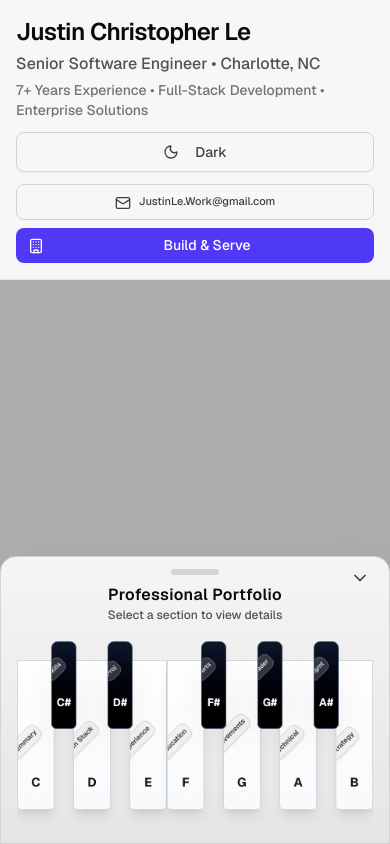
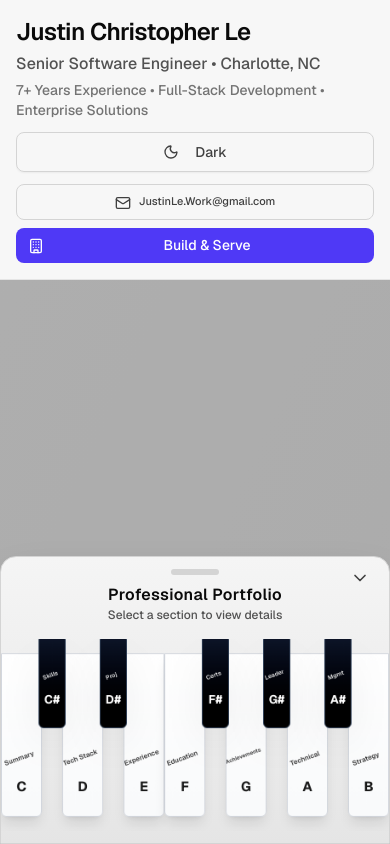
Before and after one commit to XaeartAI/Resume, a Next.js app: page / in a window 390 px wide. Built offline with nearby package versions, Linux system fonts and the light colour scheme.

Commit message:
more mobile fixes6 keyboard and slanting3

```diff
--- a/app/page.tsx
+++ b/app/page.tsx
@@ -19,6 +19,9 @@ const PianoKey = ({
   onClick?: () => void
   section?: string
 }) => {
+  const keyRef = useRef<HTMLDivElement | null>(null)
+  const labelTextRef = useRef<HTMLSpanElement | null>(null)
+  const [labelScale, setLabelScale] = useState(1)
   const labelMap: Record<string, string> = {
     Certifications: "Certs",
     Leadership: "Leader",
@@ -28,8 +31,35 @@ const PianoKey = ({
   const displaySection = section ? (labelMap[section] ?? section) : section
   const isLeadership = displaySection === "Leadership"
   const labelSizeClass = isBlack
-    ? (isLeadership ? "text-[10px] sm:text-[11px] md:text-[12px]" : "text-[8px] xs:text-[9px] sm:text-[10px] md:text-[12px]")
-    : (isLeadership ? "text-[11px] sm:text-[12px]" : "text-[9px] sm:text-[10px] md:text-[12px]")
+    ? (isLeadership ? "text-[9px] xs:text-[10px] sm:text-[11px] md:text-[12px]" : "text-[7px] xs:text-[8px] sm:text-[10px] md:text-[12px]")
+    : (isLeadership ? "text-[10px] sm:text-[12px]" : "text-[8px] sm:text-[10px] md:text-[12px]")
+
+  // Dynamically scale slanted label to fit within key width on small screens
+  useEffect(() => {
+    const recalcLabelScale = () => {
+      const keyWidth = keyRef.current?.clientWidth ?? 0
+      const textEl = labelTextRef.current
+      if (!keyWidth || !textEl) return
+      const currentScale = labelScale || 1
+      const rect = textEl.getBoundingClientRect()
+      const scaledWidth = rect.width
+      const unscaledWidth = scaledWidth / currentScale
+      const paddingAllowance = 2 // tighter allowance for mobile
+      const available = Math.max(8, keyWidth - paddingAllowance)
+      const neededScale = Math.min(1, available / unscaledWidth)
+      const clamped = Math.max(0.2, Math.min(1, neededScale))
+      if (Math.abs(clamped - labelScale) > 0.02) {
+        setLabelScale(clamped)
+      }
+    }
+    recalcLabelScale()
+    window.addEventListener("resize", recalcLabelScale)
+    window.addEventListener("orientationchange", recalcLabelScale)
+    return () => {
+      window.removeEventListener("resize", recalcLabelScale)
+      window.removeEventListener("orientationchange", recalcLabelScale)
+    }
+  }, [displaySection, isBlack, labelScale])
   return (
     <div
       className={`
@@ -45,17 +75,26 @@ const PianoKey = ({
         rounded-b-sm relative overflow-hidden
       `}
       onClick={onClick}
+      ref={keyRef}
     >
       {section && (
-        <div className="text-center mb-4">
+        <div className="text-center mb-2 sm:mb-4">
           <div
-            className={`font-semibold ${labelSizeClass} normal-case tracking-normal px-1 md:px-2 py-1 w-full max-w-full box-border text-center leading-snug shadow-sm
-            ${isBlack ? "text-white bg-white/20 border border-white/25 rounded-md" : "text-neutral-800 dark:text-neutral-900 bg-black/5 dark:bg-white/60 border border-black/10 dark:border-white/40 rounded-md"}
+            className={`font-semibold ${labelSizeClass} normal-case tracking-normal box-border text-center leading-snug
+            ${isBlack ? "text-white" : "text-neutral-800 dark:text-neutral-900"}
             ${isPressed ? "opacity-100" : "opacity-90"} transition-all duration-150
-            inline-block overflow-visible whitespace-nowrap -rotate-45 origin-bottom-left sm:rotate-0 sm:origin-center sm:overflow-hidden sm:truncate`}
+            inline-block mx-auto w-fit whitespace-nowrap rotate-[-20deg] origin-bottom-left sm:rotate-0 sm:origin-center
+            px-0 py-0 sm:px-2 sm:py-1
+            sm:shadow-sm ${isBlack ? "sm:bg-white/20 sm:border sm:border-white/25 sm:rounded-md" : "sm:bg-black/5 sm:dark:bg-white/60 sm:border sm:border-black/10 sm:dark:border-white/40 sm:rounded-md"}`}
             title={section}
           >
-            {displaySection}
+            <span
+              ref={labelTextRef}
+              className="inline-block whitespace-nowrap"
+              style={{ transform: `scale(${labelScale})` }}
+            >
+              {displaySection}
+            </span>
           </div>
         </div>
       )}
@@ -128,7 +167,7 @@ export default function InteractiveResume() {
     }
   }, [])
 
-  // Ensure the keyboard fits horizontally on small screens by scaling it down
+  // Ensure the keyboard fits horizontally; on small screens also scale up to fill width
   useEffect(() => {
     const recalcScale = () => {
       const wrapper = keyboardWrapperRef.current
@@ -137,7 +176,10 @@ export default function InteractiveResume() {
       const available = wrapper.clientWidth
       const needed = inner.scrollWidth
       if (needed === 0) return
-      const scale = Math.min(1, available / needed)
+      const ratio = available / needed
+      const allowUpscale = typeof window !== "undefined" && window.matchMedia("(max-width: 1023px)").matches
+      const target = allowUpscale ? ratio : Math.min(1, ratio)
+      const scale = Math.max(0.5, Math.min(1.3, target))
       setKeyboardScale(scale)
     }
     recalcScale()
@@ -160,7 +202,10 @@ export default function InteractiveResume() {
       const available = wrapper.clientWidth
       const needed = inner.scrollWidth
       if (needed === 0) return
-      const scale = Math.min(1, available / needed)
+      const ratio = available / needed
+      const allowUpscale = typeof window !== "undefined" && window.matchMedia("(max-width: 1023px)").matches
+      const target = allowUpscale ? ratio : Math.min(1, ratio)
+      const scale = Math.max(0.5, Math.min(1.3, target))
       setKeyboardScale(scale)
     }, 50)
     return () => window.clearTimeout(t)
@@ -549,8 +594,8 @@ export default function InteractiveResume() {
                     <ChevronDown className="w-5 h-5" />
                   </button>
                 </div>
-                <div className="px-4 pb-3" style={{ paddingBottom: "max(0.75rem, env(safe-area-inset-bottom))" }}>
-                  <div className="text-center mb-4">
+                <div className="px-0 sm:px-4 pb-3" style={{ paddingBottom: "max(0.75rem, env(safe-area-inset-bottom))" }}>
+                  <div className="text-center mb-4 px-4 sm:px-0">
                     <h2 className="text-base font-semibold text-neutral-950 dark:text-neutral-300 tracking-wide">Professional Portfolio</h2>
                     <p className="text-neutral-600 dark:text-neutral-400 text-xs font-medium">Select a section to view details</p>
                   </div>
```
